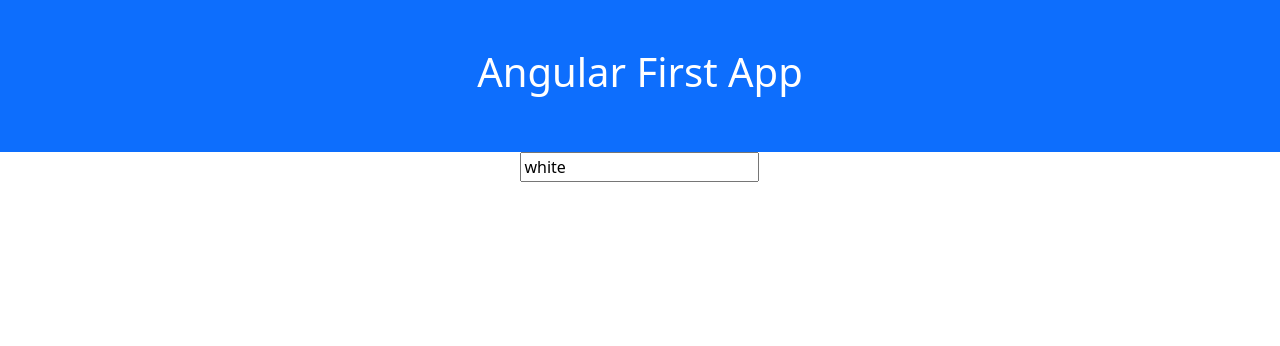
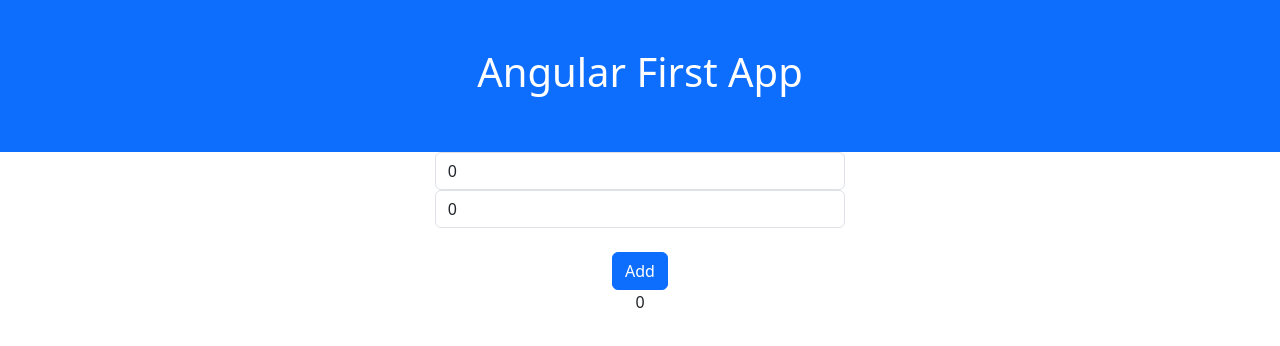
Before and after one commit to jagasia/harman1, an Angular app in the folder Angular/first-app/: page / in a window 1280 px wide. Shown: the top 346 px of the page. Built offline with nearby package versions, Linux system fonts and the light colour scheme.

Commit message:
16Jun 14:44

```diff
--- a/Angular/first-app/src/app/app.html
+++ b/Angular/first-app/src/app/app.html
@@ -7,7 +7,8 @@
     <!-- <app-counter></app-counter> -->
      <!-- <app-login></app-login> -->
       <!-- <app-color></app-color> -->
-       <app-palette></app-palette>
+       <!-- <app-palette></app-palette> -->
+        <app-maths></app-maths>
   </div>
   <div class="col-md-4"></div>
 </div>
--- a/Angular/first-app/src/app/app.ts
+++ b/Angular/first-app/src/app/app.ts
@@ -1,9 +1,11 @@
 import { Component } from "@angular/core";
-import { Palette } from "./palette/palette";
+import { FormsModule } from "@angular/forms";
+import { Maths } from "./maths/maths";
+
 
 @Component({
   selector: 'app-root',
-  imports: [Palette],
+  imports: [FormsModule, Maths],
   templateUrl: './app.html',
   // template:`Hi this is template`,
   styleUrl: './app.css'
--- /dev/null
+++ b/Angular/first-app/src/app/maths/maths.html
@@ -0,0 +1,6 @@
+<input type="number" name="no1" [(ngModel)]="no1" class="form-control" />
+<input type="number" name="no2" [(ngModel)]="no2" class="form-control" />
+<br/>
+<input type="button" value="Add" class="btn btn-primary" (click)="fnAdd()">
+<br/>
+{{result}}
--- /dev/null
+++ b/Angular/first-app/src/app/maths/maths.ts
@@ -0,0 +1,18 @@
+import { Component } from '@angular/core';
+import { FormsModule } from '@angular/forms';
+
+@Component({
+  selector: 'app-maths',
+  imports: [FormsModule],
+  templateUrl: './maths.html',
+  styleUrl: './maths.css'
+})
+export class Maths {
+  no1:number=0;
+  no2:number=0;
+  result:number=0;
+
+  fnAdd(){
+    this.result=this.no1+this.no2;
+  }
+}
--- a/Angular/first-app/src/app/palette/palette.html
+++ b/Angular/first-app/src/app/palette/palette.html
@@ -1,4 +1,7 @@
 <input type="text" name="color" [(ngModel)]="color" >
-<div [ngStyle]="{'backgroundColor':color}">
-    <br/><br/><br/><br/><br/><br/><br/>
+<br/>
+<input type="text" name="bgColor" [(ngModel)]="bgColor">
+<div [ngStyle]="{'color':color,'backgroundColor':bgColor}">
+    <br/><br/><br/><br/><br/><br/><br/>This
+    is the content displayed inside
 </div>
--- a/Angular/first-app/src/app/palette/palette.ts
+++ b/Angular/first-app/src/app/palette/palette.ts
@@ -10,4 +10,5 @@ import { FormsModule } from '@angular/forms';
 })
 export class Palette {
   color:string='white';
+  bgColor:string="yellow";
 }
```
Also changed, not shown: Angular/first-app/src/app/maths/maths.css (added), 2 other files (tests, documents, lock files or other folders).
